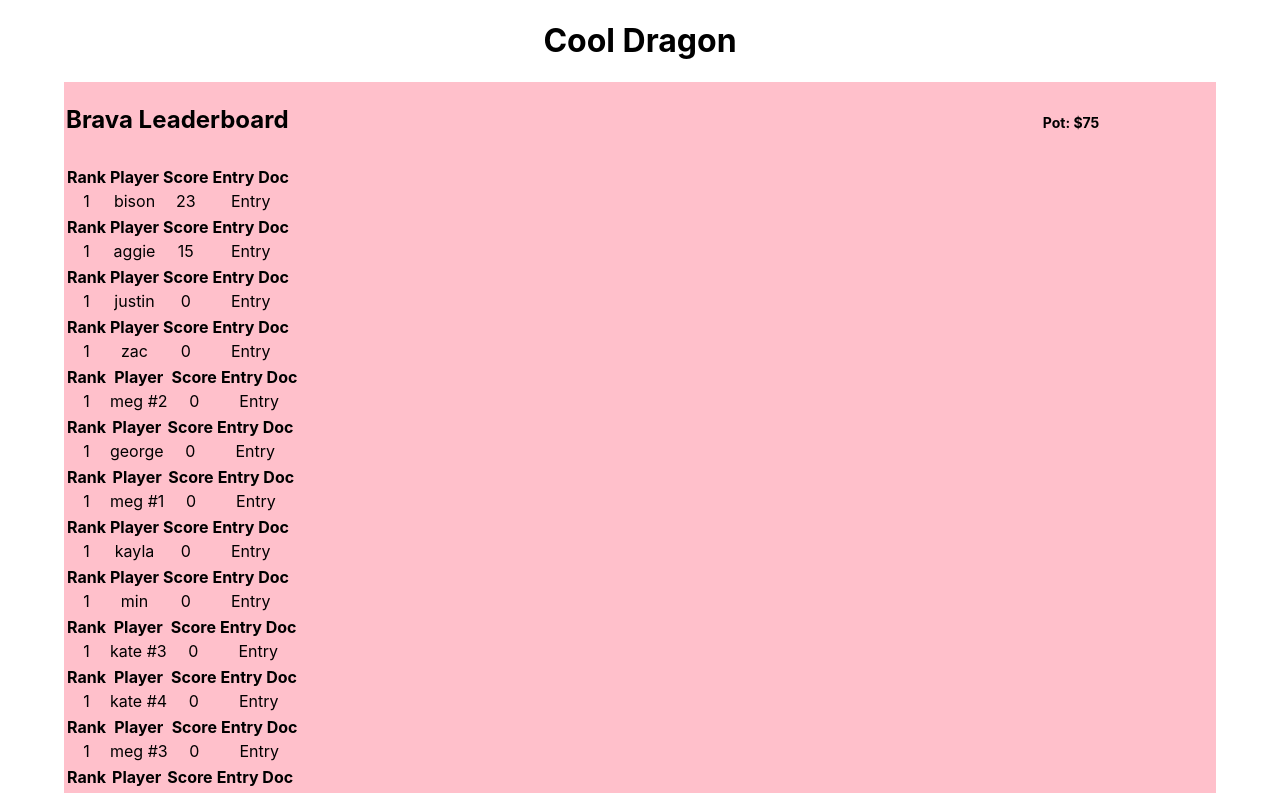
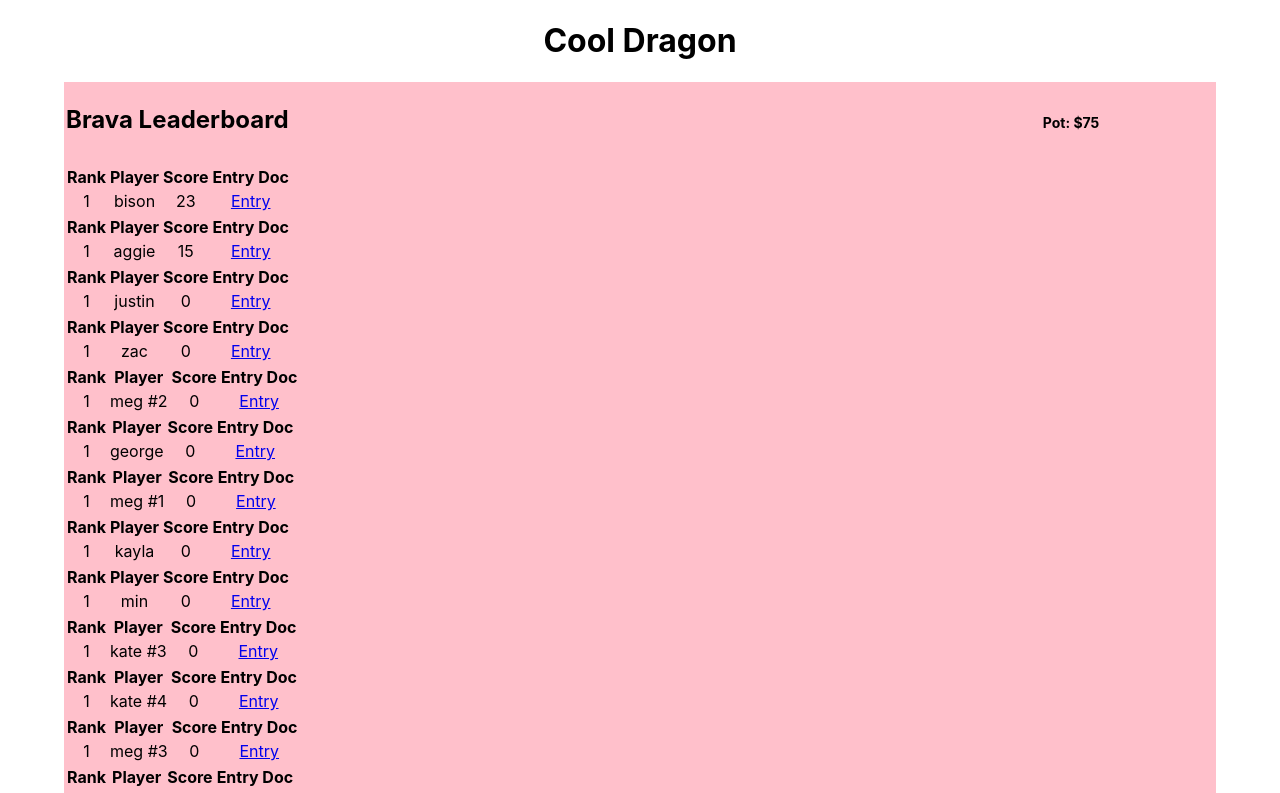
Before and after one commit to bisonhubert/cool-dragon, a React (Create React App) app: page / in a window 1280 px wide. Shown: the top 793 px of the page. Built offline with nearby package versions, Linux system fonts and the light colour scheme.

Commit message:
Add link to entry doc

```diff
--- a/src/components/entries/Entry.jsx
+++ b/src/components/entries/Entry.jsx
@@ -27,7 +27,7 @@ function Entry(props) {
             <td>{props.entry.playerName}</td>
             <td>{props.entry.score}</td>
             <td>
-              <a href={props.entry.entry_doc}
+              <a href="{props.entry.entry_doc}"
                  target="_blank"
                  rel="noopener noreferrer">Entry</a>
             </td>
```
